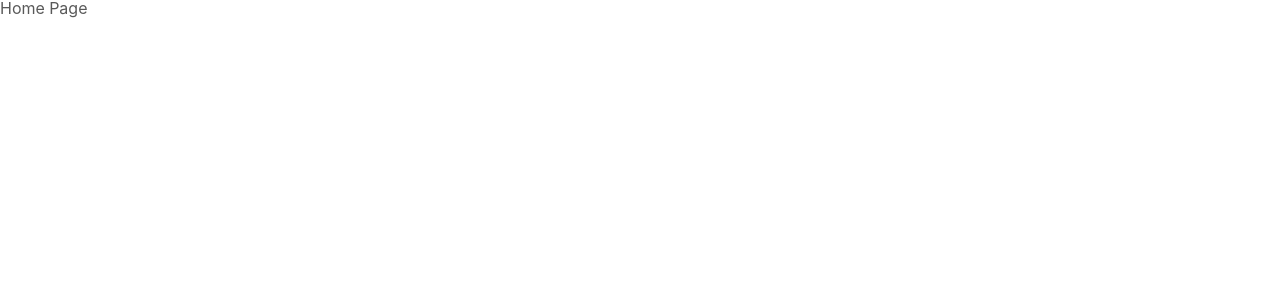
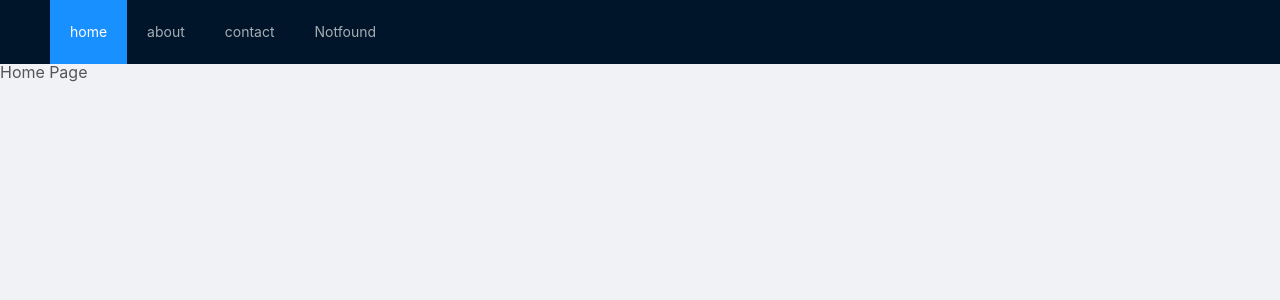
Before and after one commit to WillieChan2015/react-ts-template, a React app: page / in a window 1280 px wide. Shown: the top 300 px of the page. Built offline with nearby package versions, Linux system fonts and the light colour scheme.

Commit message:
update: layout & router & login

```diff
--- a/src/App.tsx
+++ b/src/App.tsx
@@ -1,7 +1,8 @@
 import React from 'react';
-import { BrowserRouter, Route, Link, Switch } from 'react-router-dom';
+import { BrowserRouter, Route, Link, Switch, Redirect } from 'react-router-dom';
 
 import Login from 'views/Login/Login';
+import Layout from '@/Layout';
 
 import './App.css';
 
@@ -17,34 +18,37 @@ const Contact = () => (
   </div>
 );
 
-const Notfound = () => <h1>Not found</h1>
+const Notfound = () => <h1>Not found, <Link to="/">to home</Link></h1>
 
 function App() {
   return (
     <BrowserRouter>
       <div className="App">
-        {/* <p>hello tsx</p>
-        <ul>
-          <li>
-            <Link to="/">home</Link>
-          </li>
-          <li>
-            <Link to="/about">about</Link>
-          </li>
-          <li>
-            <Link to="/contact">contact</Link>
-          </li>
-          <li>
-            <Link to="/404">Notfound</Link>
-          </li>
-        </ul> */}
         <Switch>
           <Route path="/login">
             <Login />
           </Route>
-          <Route exact path="/" component={Home} /> {/* exact: 精确匹配 */}
-          <Route path="/about" children={About} />
-          <Route path="/contact" children={Contact} />
+          {/* <Route exact path="/" /> */}
+          <Route path="/404" children={Notfound} />
+          <Route path="/"> {/* exact: 精确匹配 */}
+            <Layout>
+              <Switch>
+                <Route exact path="/">
+                  <Home />
+                </Route>
+                <Route path="/index">
+                  <Home />
+                </Route>
+                <Route path="/about">
+                  <About />
+                </Route>
+                <Route path="/contact">
+                  <Contact />
+                </Route>
+                <Redirect from="*" to="/404" />
+              </Switch>
+            </Layout>
+          </Route>
           <Route children={Notfound} />
         </Switch>
       </div>
--- /dev/null
+++ b/src/Layout/Layout.scss
@@ -0,0 +1,3 @@
+.t_layout {
+  height: 100%;;
+}
--- /dev/null
+++ b/src/Layout/index.tsx
@@ -0,0 +1,46 @@
+import React from 'react';
+import { Link, useLocation } from 'react-router-dom';
+import { Layout as ALayout, Menu, } from 'antd';
+
+import './Layout.scss';
+
+const { Header, Content } = ALayout;
+const { Item: MenuItem } = Menu;
+
+interface IProps {
+}
+
+const Layout: React.FC<IProps> = (props) => {
+  const location = useLocation();
+  const pathname = location.pathname.split('/').slice(0, 2).join('/');
+
+  return (
+    <ALayout className="t_layout">
+      <Header>
+        <Menu
+          theme="dark"
+          mode="horizontal"
+          selectedKeys={[pathname]}
+        >
+          <MenuItem key="/">
+            <Link to="/">home</Link>
+          </MenuItem>
+          <MenuItem key="/about">
+            <Link to="/about">about</Link>
+          </MenuItem>
+          <MenuItem key="/contact">
+            <Link to="/contact">contact</Link>
+          </MenuItem>
+          <MenuItem>
+            <Link to="/Notfound">Notfound</Link>
+          </MenuItem>
+        </Menu>
+      </Header>
+      <Content>
+        { props.children }
+      </Content>
+    </ALayout>
+  )
+}
+
+export default Layout;
--- a/src/views/Login/Login.scss
+++ b/src/views/Login/Login.scss
@@ -45,7 +45,8 @@
     top: 50%;
     left: 0;
     transform: translateY(-50%);
-    margin-left: 50px;
+    margin: 0 0 0 50px;
+    line-height: 1;
     font-size: 32px;
     font-weight: normal;
     color: #fff;
@@ -70,6 +71,7 @@
   }
   .t_login_hd {
     padding: 80px 0;
+    margin: 0;
     line-height: 1.2;
     font-size: 30px;
     font-weight: normal;
--- a/src/views/Login/Login.tsx
+++ b/src/views/Login/Login.tsx
@@ -1,16 +1,19 @@
 import React from 'react';
 import { Form, Input, Button } from 'antd';
+import { useHistory } from 'react-router-dom';
 import './Login.scss';
 
 const FormItem = Form.Item;
 
 const Login = () => {
   const [ form ] = Form.useForm();
+  const history = useHistory();
 
   const onSubmit = () => {
     form.validateFields()
       .then(values => {
         console.log(values);
+        history.push('/');
       })
       .catch(() => {});
   }
@@ -29,6 +32,7 @@ const Login = () => {
           <Form
             className="t_login_form"
             form={form}
+            onFinish={onSubmit}
           >
             <FormItem
               // label="用户名"
```
